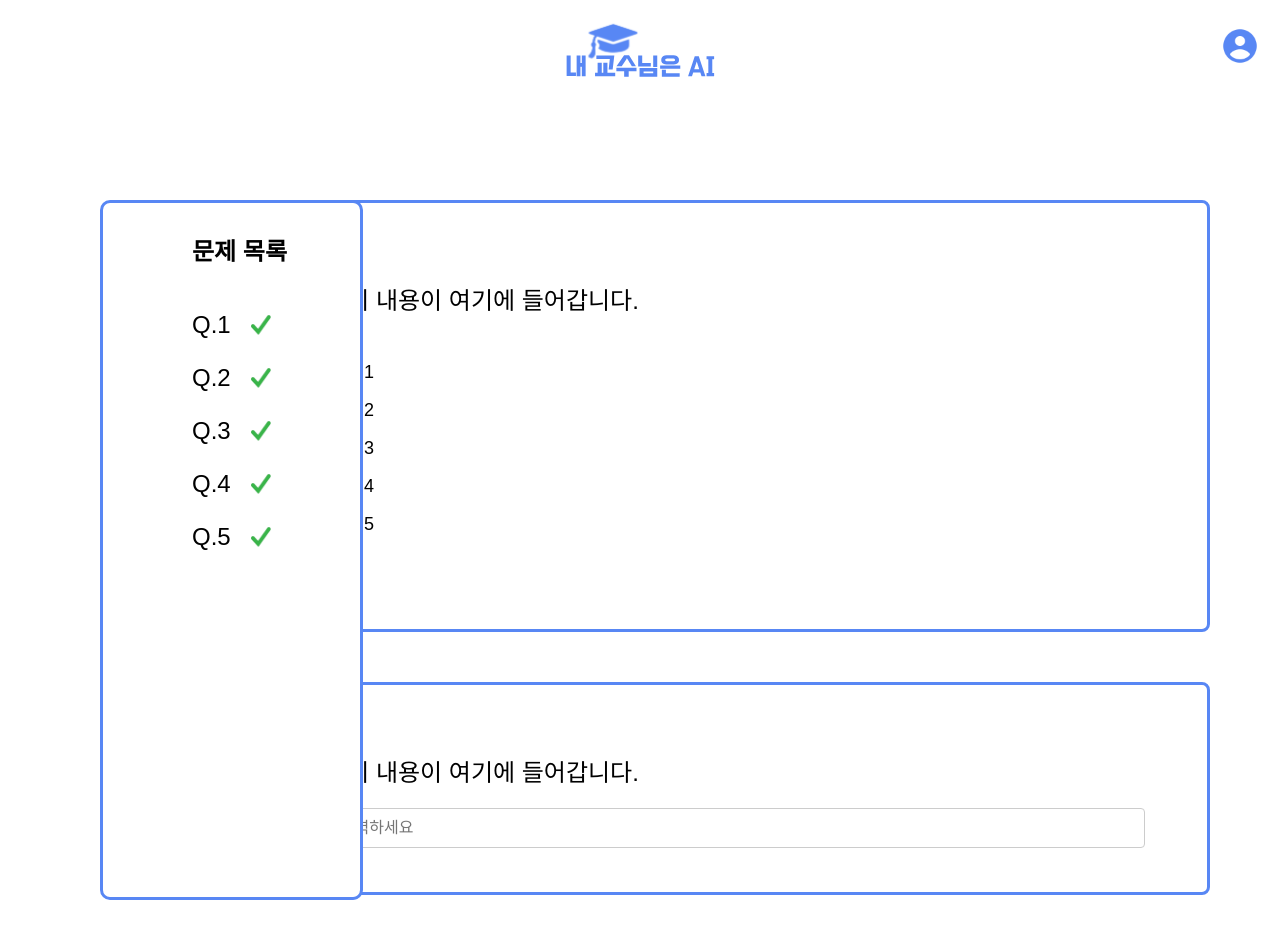
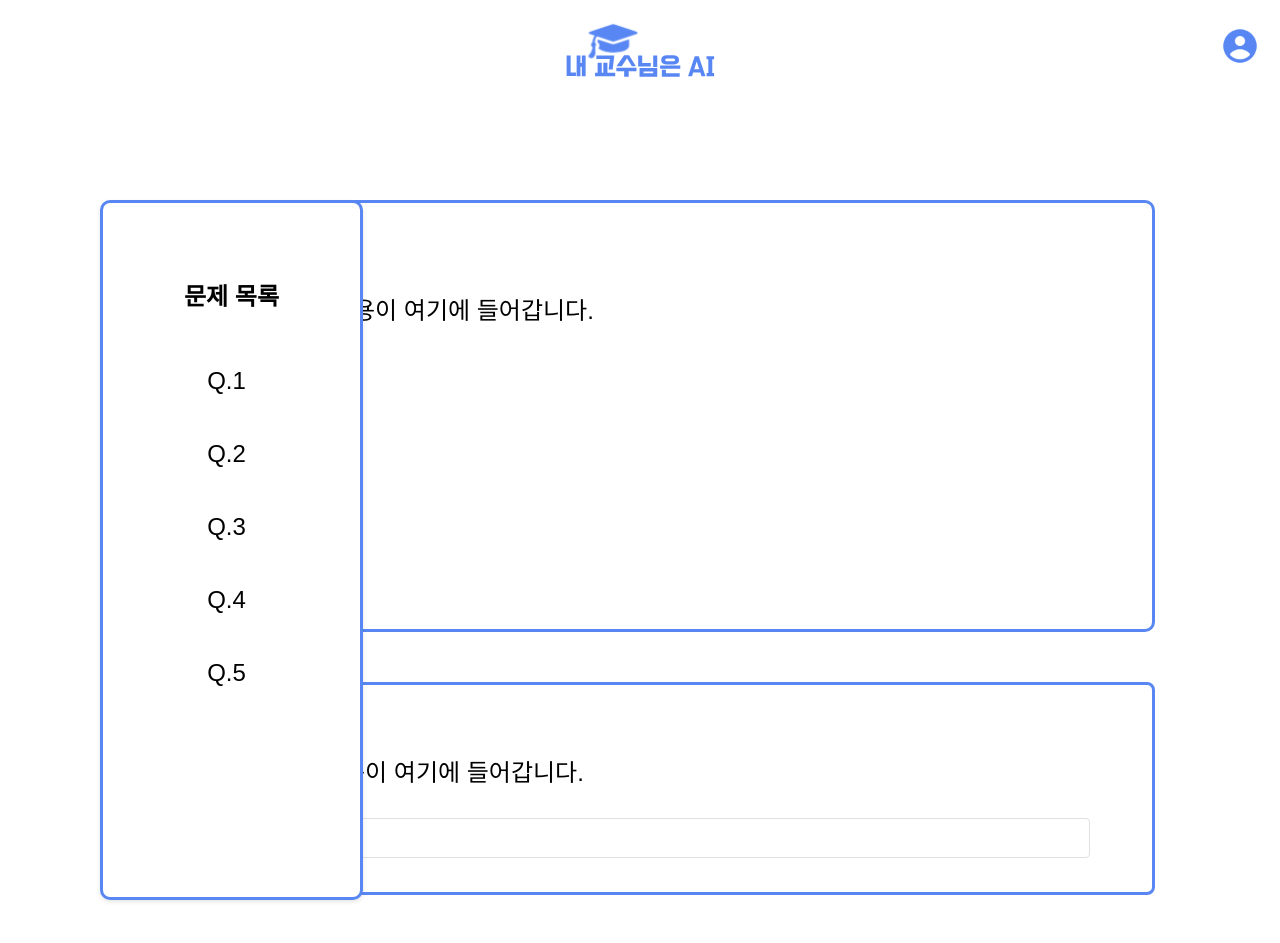
Before and after one commit to 2024-Winter-BootCamp-TeamF/Frontend, a React (Create React App) app: page / in a window 1280 px wide. Shown: the top 943 px of the page. Built offline with nearby package versions, Linux system fonts and the light colour scheme; a web font is replaced by a local one.

Commit message:
feat 연습문제 디자인 수정

```diff
--- a/src/pages/PracticePage/MultipleChoice.jsx
+++ b/src/pages/PracticePage/MultipleChoice.jsx
@@ -1,22 +1,25 @@
 import React, { useState } from "react";
 import styled from "styled-components";
+import PropTypes from "prop-types";
+
+// 색상 상수
+const COLORS = {
+  PRIMARY: "#5887f4",
+  SECONDARY: "#F24822",
+  BORDER: "#E2DFDF",
+};
 
 const MultipleChoice = ({ problem, readOnly }) => {
   const [isDoubleClicked, setIsDoubleClicked] = useState(false);
 
-  const handleContainerDoubleClick = () => {
-    if (readOnly) return;
-    setIsDoubleClicked(!isDoubleClicked);
-  };
-
-  const handleRadioDoubleClick = () => {
+  const handleDoubleClick = () => {
     if (readOnly) return;
     setIsDoubleClicked(!isDoubleClicked);
   };
 
   return (
     <MultipleChoiceContainer
-      onDoubleClick={handleContainerDoubleClick}
+      onDoubleClick={handleDoubleClick}
       isDoubleClicked={isDoubleClicked}
       readOnly={readOnly}
     >
@@ -29,7 +32,7 @@ const MultipleChoice = ({ problem, readOnly }) => {
               type="radio"
               name={problem.id}
               id={`${problem.id}-option${index}`}
-              onDoubleClick={handleRadioDoubleClick}
+              onDoubleClick={handleDoubleClick}
               checked={readOnly ? index === problem.selectedAnswer : undefined}
               disabled={readOnly}
             />
@@ -41,6 +44,18 @@ const MultipleChoice = ({ problem, readOnly }) => {
   );
 };
 
+// Props 타입 정의
+MultipleChoice.propTypes = {
+  problem: PropTypes.shape({
+    id: PropTypes.string.isRequired,
+    title: PropTypes.string.isRequired,
+    content: PropTypes.string.isRequired,
+    options: PropTypes.arrayOf(PropTypes.string).isRequired,
+    selectedAnswer: PropTypes.number,
+  }).isRequired,
+  readOnly: PropTypes.bool.isRequired,
+};
+
 const MultipleChoiceContainer = styled.div`
   width: 980px;
   height: 432px;
@@ -48,13 +63,13 @@ const MultipleChoiceContainer = styled.div`
   border: 3px solid
     ${(props) =>
       props.readOnly
-        ? "#5887f4"
+        ? COLORS.PRIMARY
         : props.isDoubleClicked
-        ? "#F24822"
-        : "#5887f4"};
-  padding: 20px;
+        ? COLORS.SECONDARY
+        : COLORS.PRIMARY};
+  padding: 30px;
   box-sizing: border-box;
-  border-radius: 8px;
+  border-radius: 10px;
   transition: border-color 0.3s ease;
 
   ul {
@@ -76,13 +91,13 @@ const MultipleChoiceContainer = styled.div`
     border-radius: 50%;
     width: 28px;
     height: 28px;
-    border: 3px solid #e2dfdf;
+    border: 3px solid ${COLORS.BORDER};
     transition: border 0.3s ease-in-out;
   }
 
   input[type="radio"]:checked {
     border: 0.5em solid
-      ${(props) => (props.isDoubleClicked ? "#F24822" : "#5887f4")};
+      ${(props) => (props.isDoubleClicked ? COLORS.SECONDARY : COLORS.PRIMARY)};
   }
 
   input[type="radio"]:focus-visible {
@@ -95,7 +110,7 @@ const MultipleChoiceContainer = styled.div`
   }
 
   input[type="radio"]:disabled {
-    background-color: lightgray;
+    background-color: e2dfdf;
     box-shadow: none;
     opacity: 0.7;
     cursor: not-allowed;
@@ -103,7 +118,6 @@ const MultipleChoiceContainer = styled.div`
 `;
 
 const Title = styled.h3`
-  color: #121111;
   font-size: 24px;
   margin: 30px 0 0 30px;
   text-align: left;
--- a/src/pages/PracticePage/ProblemContent.jsx
+++ b/src/pages/PracticePage/ProblemContent.jsx
@@ -1,15 +1,33 @@
 import React from "react";
+import PropTypes from "prop-types";
+import styled from "styled-components";
 import MultipleChoice from "./MultipleChoice";
-import ShortAnswer from "./Subjective";
+import Subjective from "./Subjective";
 import ProblemList from "./ProblemList";
-import styled from "styled-components";
 import Header from "../../components/Header";
 import Button from "../../components/SolveButton";
-import Footer from "../../components/Footer"; // Footer 컴포넌트 추가
+import Footer from "../../components/Footer";
 
-const ProblemContent = ({ problems, onButtonClick }) => {
+// 문제 타입 상수 정의
+const PROBLEM_TYPES = {
+  MULTIPLE_CHOICE: "multiple_choice",
+  SHORT_ANSWER: "short_answer",
+};
+
+const ProblemContent = ({ problems, onButtonClick, readOnly }) => {
+  const renderProblem = (problem) => {
+    switch (problem.type) {
+      case PROBLEM_TYPES.MULTIPLE_CHOICE:
+        return <MultipleChoice problem={problem} readOnly={readOnly} />;
+      case PROBLEM_TYPES.SHORT_ANSWER:
+        return <Subjective problem={problem} readOnly={readOnly} />;
+      default:
+        return null;
+    }
+  };
+
   return (
-    <>
+    <PageWrapper>
       <Header />
       <Container>
         <ProblemList problems={problems} />
@@ -17,12 +35,7 @@ const ProblemContent = ({ problems, onButtonClick }) => {
           <ProblemDetail>
             {problems.map((problem) => (
               <ProblemItem key={problem.id}>
-                {problem.type === "multiple_choice" && (
-                  <MultipleChoice problem={problem} />
-                )}
-                {problem.type === "short_answer" && (
-                  <ShortAnswer problem={problem} />
-                )}
+                {renderProblem(problem)}
               </ProblemItem>
             ))}
           </ProblemDetail>
@@ -36,36 +49,62 @@ const ProblemContent = ({ problems, onButtonClick }) => {
         </ContentWrapper>
       </Container>
       <Footer />
-    </>
+    </PageWrapper>
   );
 };
+
+ProblemContent.propTypes = {
+  problems: PropTypes.arrayOf(
+    PropTypes.shape({
+      id: PropTypes.string.isRequired,
+      type: PropTypes.oneOf(Object.values(PROBLEM_TYPES)).isRequired,
+      title: PropTypes.string.isRequired,
+      content: PropTypes.string.isRequired,
+    })
+  ).isRequired,
+  onButtonClick: PropTypes.func.isRequired,
+  readOnly: PropTypes.bool,
+};
+
+ProblemContent.defaultProps = {
+  readOnly: false,
+};
+
+const PageWrapper = styled.div`
+  min-height: 100vh;
+  display: flex;
+  flex-direction: column;
+`;
 
 const Container = styled.div`
   display: flex;
   margin-top: 100px;
+  flex: 1;
 `;
 
 const ContentWrapper = styled.div`
   display: flex;
   flex-direction: column;
   flex: 1;
-  padding-left: 20px;
+  padding-left: 50px;
   margin-top: 100px;
-  align-items: center; /* 가운데 정렬 */
+  align-items: center;
 `;
 
 const ProblemDetail = styled.div`
   display: flex;
   flex-direction: column;
-  gap: px; /* 문제 간 간격 */
+  width: 100%;
 `;
 
 const ProblemItem = styled.div`
   margin-bottom: 50px;
+  display: flex;
+  justify-content: center;
 `;
 
 const ButtonWrapper = styled.div`
-  margin-top: 50px;
+  margin: 50px 0;
 `;
 
 export default ProblemContent;
--- a/src/pages/PracticePage/ProblemList.jsx
+++ b/src/pages/PracticePage/ProblemList.jsx
@@ -1,37 +1,59 @@
-import React from "react";
+import React, { useState } from "react";
 import styled from "styled-components";
+import PropTypes from "prop-types";
 import correctIcon from "../../images/correct.png";
 
+const COLORS = {
+  PRIMARY: "#5887f4",
+  BACKGROUND: "#ffffff",
+};
+
+const SIZES = {
+  ICON: "20px",
+  TITLE: "24px",
+};
+
 const ProblemList = ({ problems }) => {
+  const [selectedId, setSelectedId] = useState(null);
+
   return (
     <Container>
       <ProblemListContainer>
-        <h2>문제 목록</h2>
-        <ul>
+        <Title>문제 목록</Title>
+        <ProblemUl>
           {problems.map((problem) => (
-            <li key={problem.id}>
-              {problem.title}
-              <Icon src={correctIcon} alt="correct icon" />
-            </li>
+            <ProblemLi
+              key={problem.id}
+              isSelected={selectedId === problem.id}
+              onClick={() => setSelectedId(problem.id)}
+            >
+              <ProblemTitle>{problem.title}</ProblemTitle>
+              {problem.isCorrect && (
+                <Icon src={correctIcon} alt="정답" aria-label="정답 표시" />
+              )}
+            </ProblemLi>
           ))}
-        </ul>
+        </ProblemUl>
       </ProblemListContainer>
-
-      <ContentArea></ContentArea>
     </Container>
   );
 };
 
-const Icon = styled.img`
-  width: 20px;
-  height: 20px;
-  vertical-align: middle; /* 아이콘 세로 정렬 */
-  margin-left: 20px;
-`;
+ProblemList.propTypes = {
+  problems: PropTypes.arrayOf(
+    PropTypes.shape({
+      id: PropTypes.string.isRequired,
+      title: PropTypes.string.isRequired,
+      isCorrect: PropTypes.bool,
+    })
+  ).isRequired,
+  selectedProblemId: PropTypes.string,
+};
 
 const Container = styled.div`
   display: flex;
-  margin-top: 150px; /* 여기에 상단 여백을 설정 */
+  margin-top: 150px;
+  margin-bottom: 300px; // 하단 여백 추가
 `;
 
 const ProblemListContainer = styled.div`
@@ -40,36 +62,74 @@ const ProblemListContainer = styled.div`
   left: 100px;
   width: 263px;
   height: 700px;
-  background-color: #ffffff;
-  border: 3px solid #5887f4;
-  padding: 29px 89px;
+  background-color: ${COLORS.BACKGROUND};
+  border: 3px solid ${COLORS.PRIMARY};
+  padding: 29px 30px; // 패딩 조정
   box-sizing: border-box;
   border-radius: 10px;
+  box-shadow: 0 2px 4px rgba(0, 0, 0, 0.1);
+`;
 
-  h2 {
-    font-size: 24px;
-    text-align: left; /* 중앙 정렬을 왼쪽 정렬로 변경 */
-    white-space: nowrap;
-    margin-bottom: 44px;
+const Title = styled.h2`
+  font-size: ${SIZES.TITLE};
+  text-align: center;
+  margin-top: 45px;
+  margin-bottom: 45px;
+`;
+
+const ProblemUl = styled.ul`
+  list-style-type: none;
+  padding: 0;
+  margin: 0;
+  overflow-y: auto;
+  overflow-x: hidden;
+  // 스크롤바 스타일링
+  &::-webkit-scrollbar {
+    width: 8px;
   }
 
-  ul {
-    list-style-type: none;
-    overflow-y: auto;
-    overflow-x: hidden; /* 가로 스크롤 없애기 */
+  &::-webkit-scrollbar-track {
+    background: #f1f1f1;
+    border-radius: 4px;
   }
 
-  li {
-    display: flex;
-    align-items: center; /* 아이콘과 제목 세로 정렬 */
-    font-size: 24px;
-    margin-bottom: 25px;
+  &::-webkit-scrollbar-thumb {
+    background: ${COLORS.PRIMARY}80;
+    border-radius: 4px;
   }
 `;
 
-const ContentArea = styled.div`
-  margin-left: 100px; /* 문제 목록과 문제들 사이 간격*/
-  padding: 20px;
+const ProblemLi = styled.li`
+  display: flex;
+  align-items: center;
+  justify-content: space-between;
+  font-size: ${SIZES.TITLE};
+  margin-bottom: 25px;
+  padding: 10px;
+  border-radius: 4px;
+  transition: background-color 0.2s ease;
+
+  ${({ isSelected }) =>
+    isSelected &&
+    `
+    background-color: ${COLORS.PRIMARY}20;
+  `}
+
+  &:hover {
+    background-color: ${COLORS.PRIMARY}10;
+  }
+`;
+
+const ProblemTitle = styled.span`
+  flex: 1;
+  margin-right: 10px;
+`;
+
+const Icon = styled.img`
+  width: ${SIZES.ICON};
+  height: ${SIZES.ICON};
+  vertical-align: middle;
+  margin-left: 20px;
 `;
 
 export default ProblemList;
--- a/src/pages/PracticePage/Subjective.jsx
+++ b/src/pages/PracticePage/Subjective.jsx
@@ -1,59 +1,103 @@
 import React, { useState } from "react";
 import styled from "styled-components";
+import PropTypes from "prop-types";
 
-const ShortAnswer = ({ problem }) => {
+// 색상 상수
+const COLORS = {
+  PRIMARY: "#5887f4",
+  SECONDARY: "#F24822",
+  BORDER: "#E0E0E0",
+  BACKGROUND: "#ffffff",
+};
+
+// 컴포넌트 이름을 파일명과 일치하도록 Subjective로 변경
+const Subjective = ({ problem, readOnly }) => {
   const [isDoubleClicked, setIsDoubleClicked] = useState(false);
+  const [answer, setAnswer] = useState("");
 
   const handleDoubleClick = () => {
-    setIsDoubleClicked(!isDoubleClicked); // 더블클릭 시 상태 토글
+    if (readOnly) return;
+    setIsDoubleClicked(!isDoubleClicked);
+  };
+
+  const handleAnswerChange = (e) => {
+    if (readOnly) return;
+    setAnswer(e.target.value);
   };
 
   return (
-    <ShortAnswerContainer
-      onDoubleClick={handleDoubleClick} // 더블클릭 시 상태 변경
-      isDoubleClicked={isDoubleClicked} // 상태 전달
+    <SubjectiveContainer
+      onDoubleClick={handleDoubleClick}
+      isDoubleClicked={isDoubleClicked}
+      readOnly={readOnly}
     >
-      <h3>{problem.title}</h3>
-      <p>{problem.content}</p>
-      <input type="text" placeholder="답을 입력하세요" />
-    </ShortAnswerContainer>
+      <Title>{problem.title}</Title>
+      <Content>{problem.content}</Content>
+      <Input
+        type="text"
+        placeholder="답을 입력하세요"
+        value={readOnly ? problem.selectedAnswer : answer}
+        onChange={handleAnswerChange}
+        disabled={readOnly}
+      />
+    </SubjectiveContainer>
   );
 };
 
-const ShortAnswerContainer = styled.div`
+Subjective.propTypes = {
+  problem: PropTypes.shape({
+    title: PropTypes.string.isRequired,
+    content: PropTypes.string.isRequired,
+    selectedAnswer: PropTypes.string,
+  }).isRequired,
+  readOnly: PropTypes.bool.isRequired,
+};
+
+const SubjectiveContainer = styled.div`
   width: 980px;
   height: 213px;
-  background-color: #ffffff;
+  background-color: ${COLORS.BACKGROUND};
   border: 3px solid
-    ${(props) => (props.isDoubleClicked ? "#F24822" : "#5887f4")}; // 더블클릭 시 색상 변경
+    ${(props) =>
+      props.readOnly
+        ? COLORS.PRIMARY
+        : props.isDoubleClicked
+        ? COLORS.SECONDARY
+        : COLORS.PRIMARY};
   padding: 20px;
   box-sizing: border-box;
   border-radius: 8px;
-  transition: border-color 0.3s ease; // 색상 변경을 부드럽게 하기 위한 트랜지션
+  transition: border-color 0.3s ease;
+`;
 
-  h3 {
+const Title = styled.h3`
   text-align: left;
   margin-top: 20px;
   margin-left: 30px;
   font-size: 24px;
-  }
+`;
 
-  p {
+const Content = styled.p`
   text-align: left;
   margin-bottom: 20px;
   margin-left: 30px;
   font-size: 24px;
-  }
+`;
 
-  input {
+const Input = styled.input`
   width: 850px;
   height: 40px;
   padding: 10px;
   text-align: left;
   font-size: 16px;
-    border: 1px solid #ccc;
+  border: 1px solid ${COLORS.BORDER};
   border-radius: 4px;
+  margin-top: 10px;
+
+  &:disabled {
+    background-color: #f5f5f5;
+    cursor: not-allowed;
   }
 `;
 
-export default ShortAnswer;
+export default Subjective;
```
Lines whose indentation alone changed are shown as unchanged.
